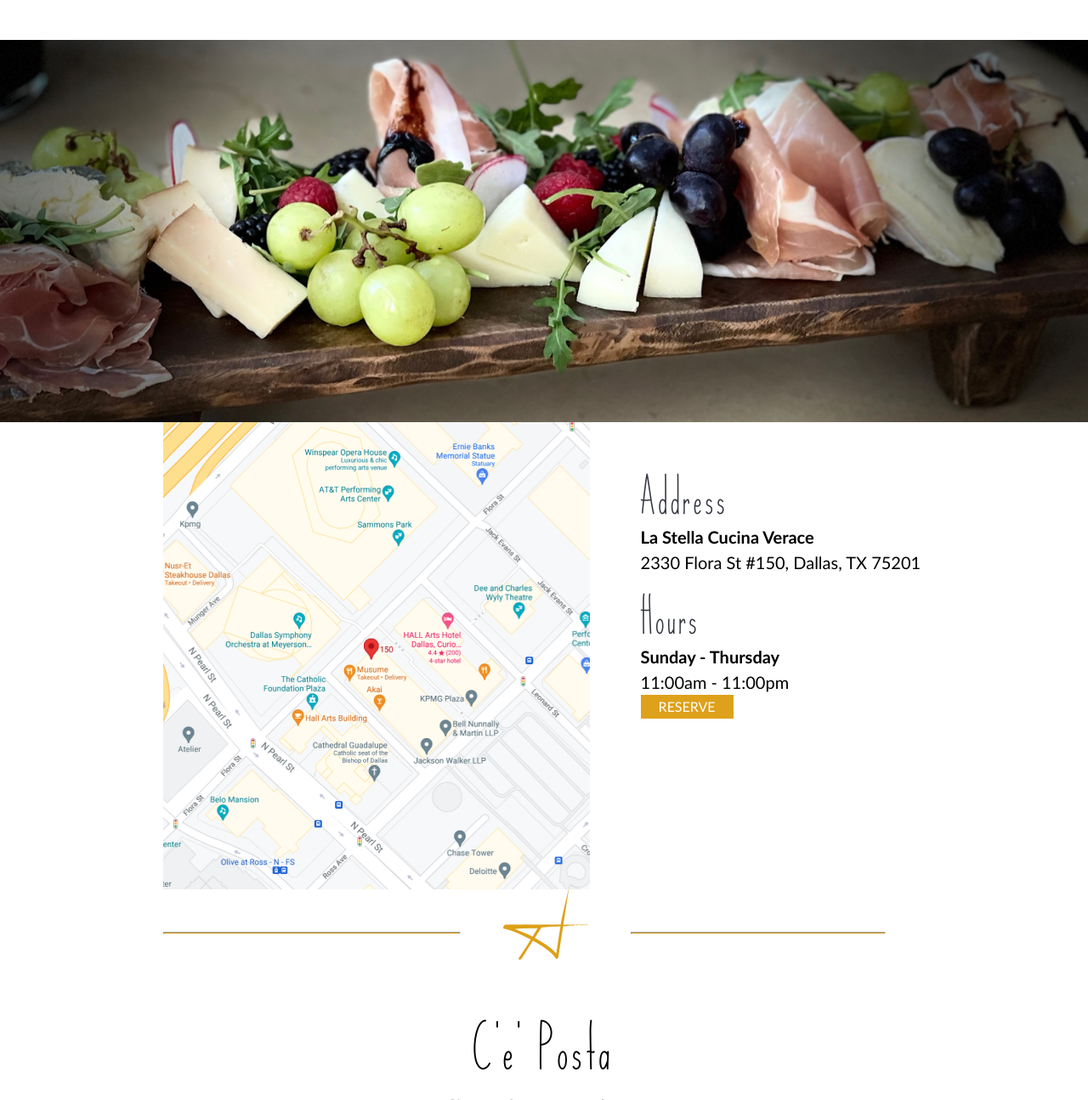
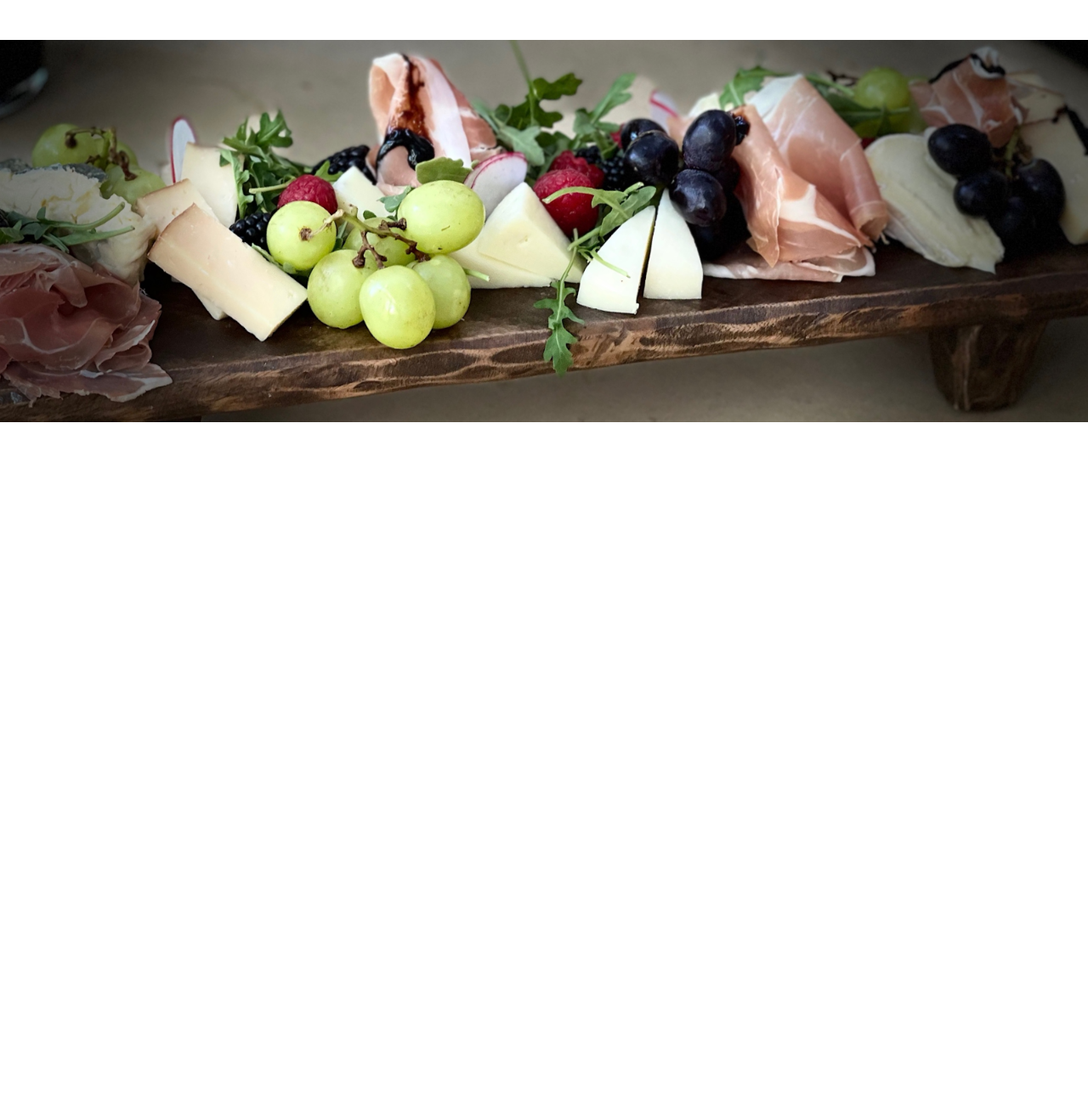
Before and after one commit to subhan300/noman_design, a Gatsby site: page / in a window 1280 px wide. Shown: the part 2791-4086 px from the top of the page at 85% size. After the commit the page ends 3290 px from the top, so only its background shows below. Built offline with nearby package versions, Linux system fonts and the light colour scheme; Gatsby itself is replaced by a stand-in of ours.

Commit message:
some more modification have been done

```diff
--- a/src/pages/index.js
+++ b/src/pages/index.js
@@ -61,8 +61,8 @@ function index() {
         cname="reverse_row"
         childComponent={childComponent}
       />
-      <Address_component />
-      <Lepasta />
+      {/* <Address_component />
+      <Lepasta /> */}
 
     </div>
 
--- a/src/styles/Home-comp-styles/BannerSub.css
+++ b/src/styles/Home-comp-styles/BannerSub.css
@@ -75,6 +75,7 @@
 .bottom_image img {
     width: 100%;
     height: 100%;
+    object-fit: cover;
 }
 .order_btn {
     color: #fff;
@@ -223,6 +224,9 @@
         width: 100%;
         height: 40rem;
     }
+    .bottom_image {
+        height: 30rem;
+    }
 }
 @media (max-width:450px) {
     .section {
```
